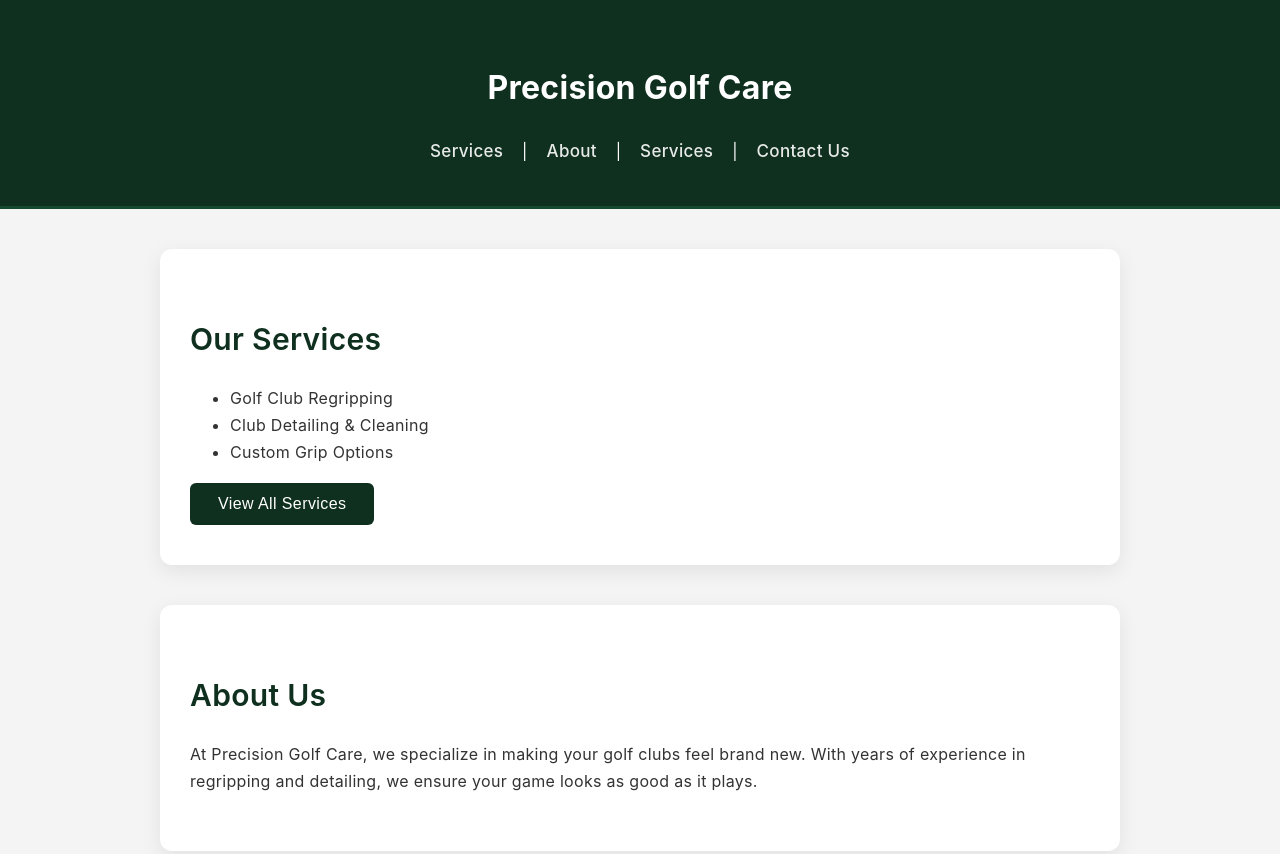
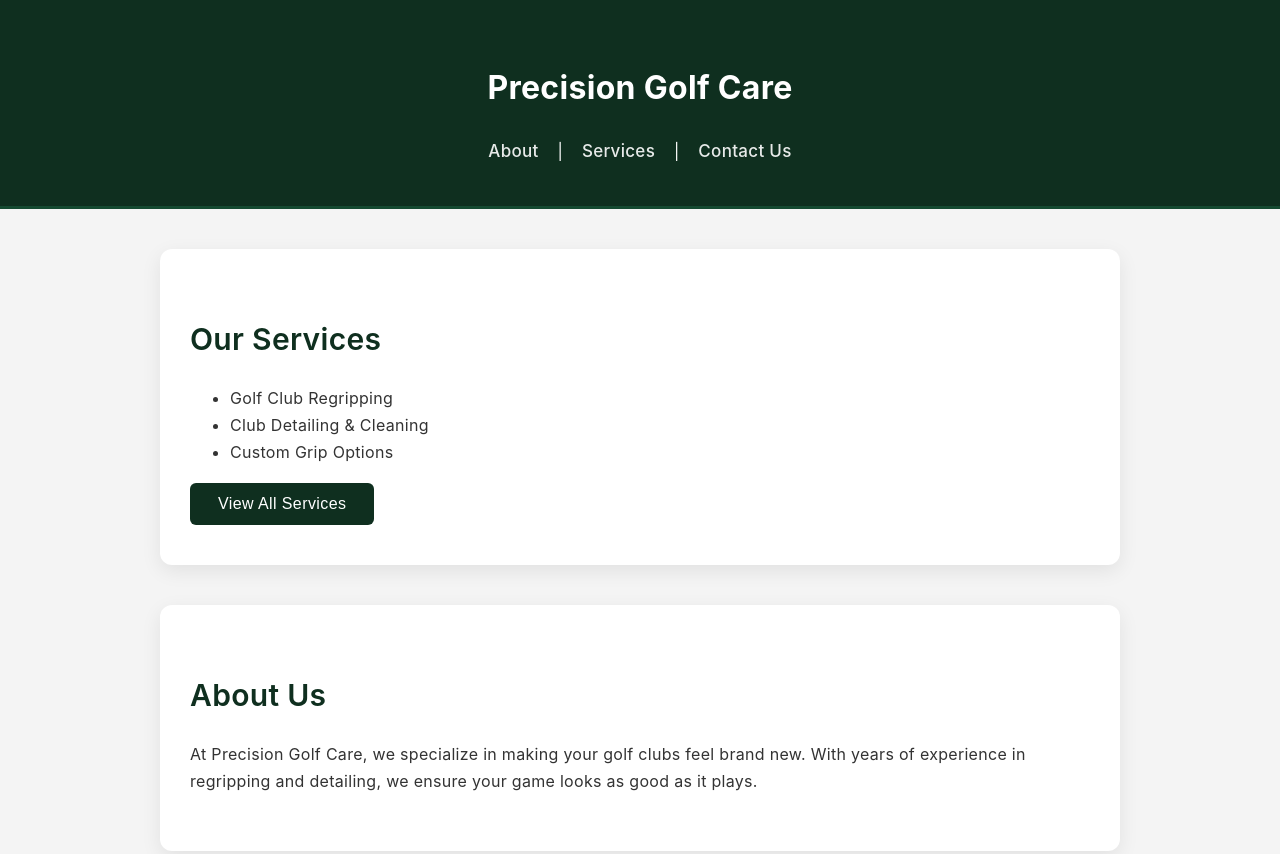
Before and after one commit to lukeglazer-gif/precision-golf-care, a plain HTML site: page index.html in a window 1280 px wide. Shown: the top 854 px of the page. Drawn offline with Linux system fonts and the light colour scheme; a script that the page names is missing.

```diff
--- a/index.html
+++ b/index.html
@@ -11,7 +11,7 @@
 <header>
     <h1>Precision Golf Care</h1>
     <nav>
-        <a href="#services">Services</a> |
+
         <a href="#about">About</a> |
         <a href="prices.html">Services</a> |
         <a href="#contact">Contact Us</a>
```
